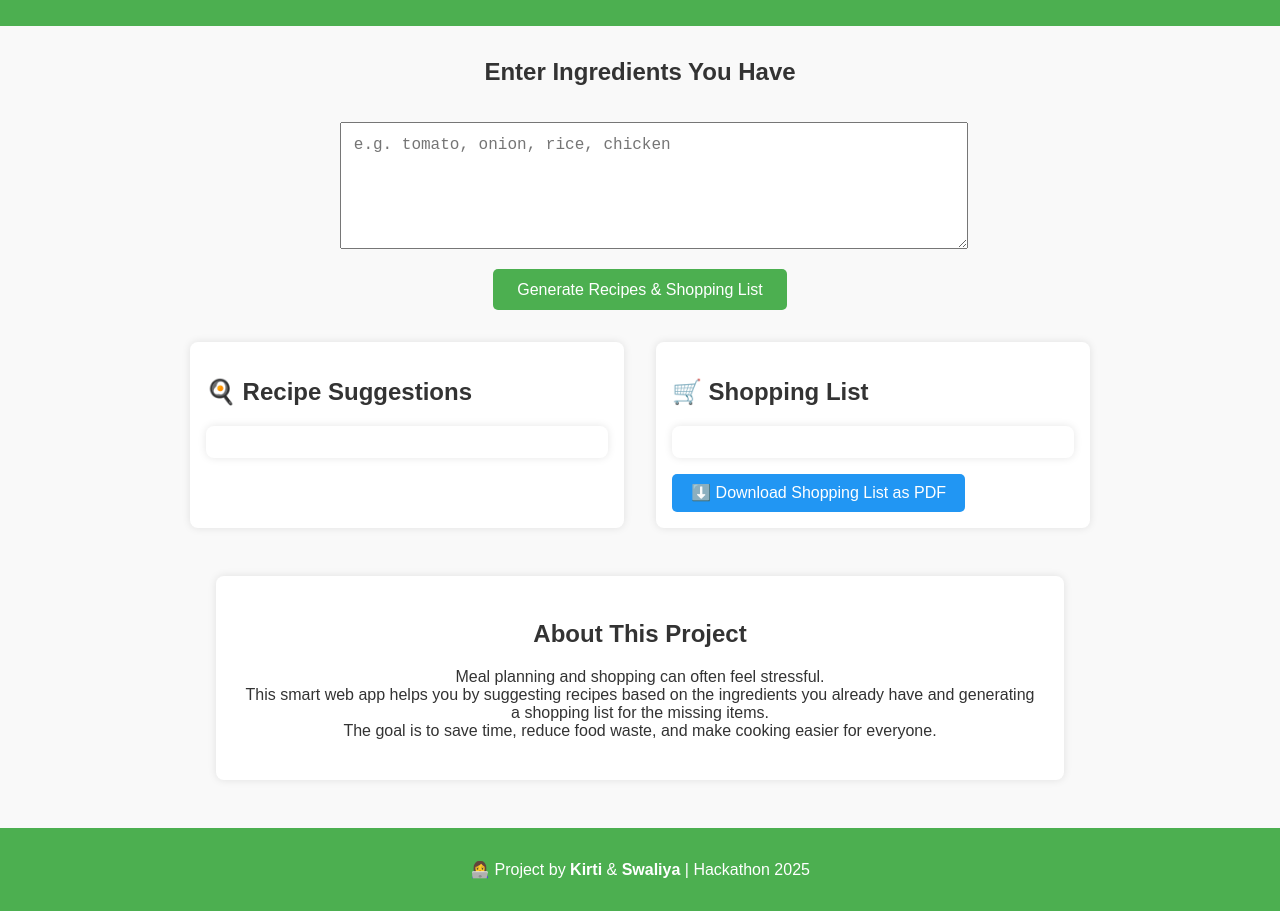
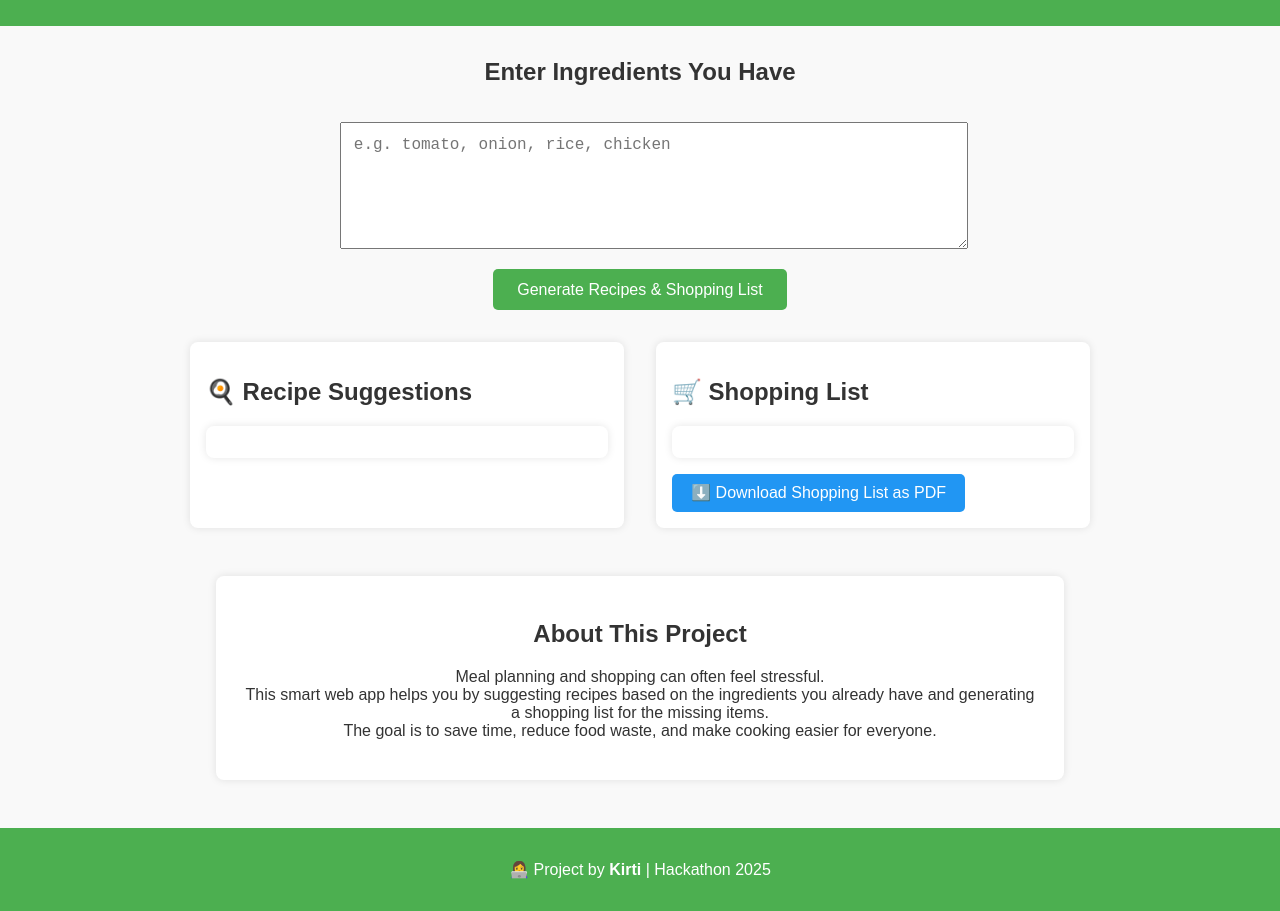
Before and after one commit to Kirtihulmani/smartmeal-ai, a plain HTML site: page index.html in a window 1280 px wide. Shown: the part 74-985 px from the top of the page. Drawn offline with nearby package versions, Linux system fonts and the light colour scheme.

Commit message:
Update index.html

```diff
--- a/index.html
+++ b/index.html
@@ -44,7 +44,7 @@
 
   <!-- ✅ Footer -->
   <footer>
-    <p>👩‍💻 Project by <b>Kirti</b> & <b>Swaliya</b> | Hackathon 2025</p>
+    <p>👩‍💻 Project by <b>Kirti</b> | Hackathon 2025</p>
   </footer>
 
   <script src="script.js"></script>
```
